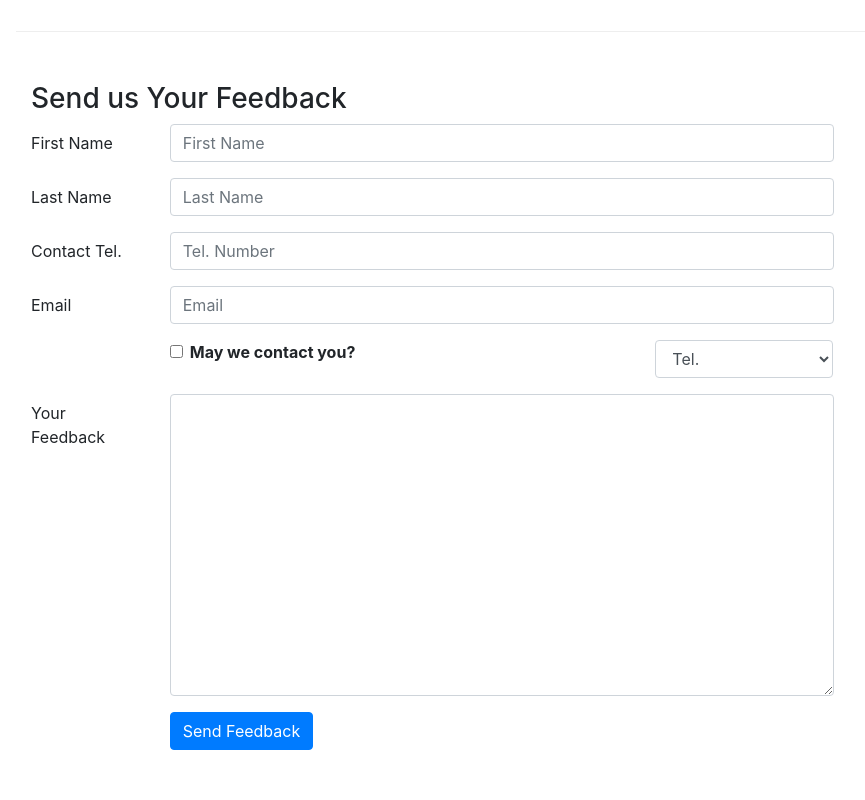
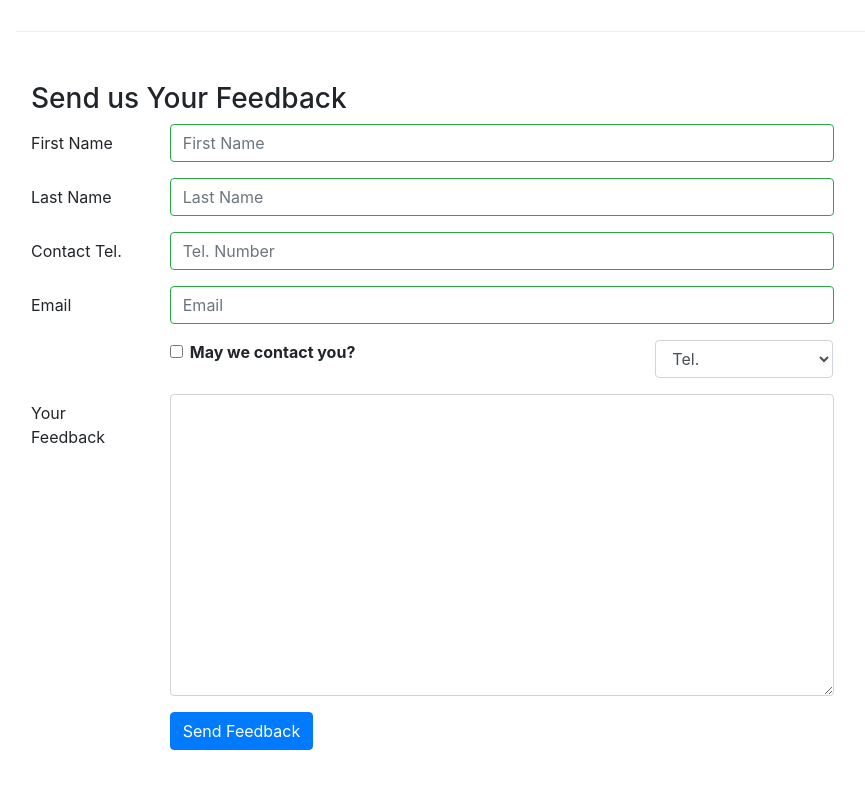
Before and after one commit to roman-pinchuk/react-one-web-app, a React (Create React App) app: page /contactus in a window 1280 px wide. Shown: the part 840-1640 px from the top of the page, without its empty margins (69-934 px from the left). Built offline with nearby package versions, Linux system fonts and the light colour scheme; the HTML template or start-up script is replaced by a standard one.

Commit message:
Uncontrolled Forms

```diff
--- a/src/components/ContactComponent.js
+++ b/src/components/ContactComponent.js
@@ -1,4 +1,4 @@
-import React, {Component} from 'react';
+import React, { Component } from "react";
 import {
   Breadcrumb,
   BreadcrumbItem,
@@ -7,14 +7,14 @@ import {
   FormGroup,
   Label,
   Input,
-	Col
-} from 'reactstrap';
-import {Link} from 'react-router-dom';
+  Col,
+  FormFeedback
+} from "reactstrap";
+import { Link } from "react-router-dom";
 
 class Contact extends Component {
   constructor(props) {
     super(props);
-
     this.state = {
       firstname: "",
       lastname: "",
@@ -22,29 +22,80 @@ class Contact extends Component {
       email: "",
       agree: false,
       contactType: "Tel.",
-			message: ""
+      message: "",
+      touched: {
+        firstname: false,
+        lastname: false,
+        telnum: false,
+        email: false
+      }
     };
     this.handleSubmit = this.handleSubmit.bind(this);
     this.handleInputChange = this.handleInputChange.bind(this);
+    this.handleBlur = this.handleBlur.bind(this);
   }
 
   handleInputChange(event) {
     const target = event.target;
-		const value = target.type === "checkbox"
-			? target.checked
-			: target.value;
+    const value = target.type === "checkbox" ? target.checked : target.value;
     const name = target.name;
-		this.setState({[name]: value});
+    this.setState({ [name]: value });
   }
-
   handleSubmit(event) {
     console.log("Current State is: " + JSON.stringify(this.state));
     alert("Current State is: " + JSON.stringify(this.state));
     event.preventDefault();
   }
 
+  handleBlur = field => evt => {
+    this.setState({
+      touched: {
+        ...this.state.touched,
+        [field]: true
+      }
+    });
+  };
+
+  validate(firstname, lastname, telnum, email) {
+    const errors = {
+      firstname: "",
+      lastname: "",
+      telnum: "",
+      email: ""
+    };
+
+    if (this.state.touched.firstname && firstname.length < 3)
+      errors.firstname = "First Name should be >= 3 characters";
+    else if (this.state.touched.firstname && firstname.length > 10)
+      errors.firstname = "First Name should be <= 10 characters";
+
+    if (this.state.touched.lastname && lastname.length < 3)
+      errors.lastname = "Last Name should be >= 3 characters";
+    else if (this.state.touched.lastname && lastname.length > 10)
+      errors.lastname = "Last Name should be <= 10 characters";
+
+    const reg = /^\d+$/;
+    if (this.state.touched.telnum && !reg.test(telnum))
+      errors.telnum = "Tel. Number should contain only numbers";
+
+    if (
+      this.state.touched.email &&
+      email.split("").filter(x => x === "@").length !== 1
+    )
+      errors.email = "Email should contain a @";
+
+    return errors;
+  }
+
   render() {
-		return (<div className="container">
+    const errors = this.validate(
+      this.state.firstname,
+      this.state.lastname,
+      this.state.telnum,
+      this.state.email
+    );
+    return (
+      <div className="container">
         <div className="row">
           <Breadcrumb>
             <BreadcrumbItem>
@@ -54,7 +105,7 @@ class Contact extends Component {
           </Breadcrumb>
           <div className="col-12">
             <h3>Contact Us</h3>
-					<hr/>
+            <hr />
           </div>
         </div>
         <div className="row row-content">
@@ -65,16 +116,16 @@ class Contact extends Component {
             <h5>Our Address</h5>
             <address>
               121, Clear Water Bay Road
-						<br/>
+              <br />
               Clear Water Bay, Kowloon
-						<br/>
+              <br />
               HONG KONG
-						<br/>
-						<i className="fa fa-phone"/>: +852 1234 5678
-						<br/>
-						<i className="fa fa-fax"/>: +852 8765 4321
-						<br/>
-						<i className="fa fa-envelope"/>:{" "}
+              <br />
+              <i className="fa fa-phone" />: +852 1234 5678
+              <br />
+              <i className="fa fa-fax" />: +852 8765 4321
+              <br />
+              <i className="fa fa-envelope" />:
               <a href="mailto:confusion@food.net">confusion@food.net</a>
             </address>
           </div>
@@ -83,16 +134,24 @@ class Contact extends Component {
           </div>
           <div className="col-12 col-sm-11 offset-sm-1">
             <div className="btn-group" role="group">
-						<a role="button" className="btn btn-primary" href="tel:+85212345678">
-							<i className="fa fa-phone"/>
+              <a
+                role="button"
+                className="btn btn-primary"
+                href="tel:+85212345678"
+              >
+                <i className="fa fa-phone" />
                 Call
               </a>
               <a role="button" className="btn btn-info">
-							<i className="fa fa-skype"/>
+                <i className="fa fa-skype" />
                 Skype
               </a>
-						<a role="button" className="btn btn-success" href="mailto:confusion@food.net">
-							<i className="fa fa-envelope-o"/>
+              <a
+                role="button"
+                className="btn btn-success"
+                href="mailto:confusion@food.net"
+              >
+                <i className="fa fa-envelope-o" />
                 Email
               </a>
             </div>
@@ -109,7 +168,18 @@ class Contact extends Component {
                   First Name
                 </Label>
                 <Col md={10}>
-								<Input type="text" id="firstname" name="firstname" placeholder="First Name" value={this.state.firstname} onChange={this.handleInputChange}/>
+                  <Input
+                    type="text"
+                    id="firstname"
+                    name="firstname"
+                    placeholder="First Name"
+                    value={this.state.firstname}
+                    valid={errors.firstname === ""}
+                    invalid={errors.firstname !== ""}
+                    onBlur={this.handleBlur("firstname")}
+                    onChange={this.handleInputChange}
+                  />
+                  <FormFeedback>{errors.firstname}</FormFeedback>
                 </Col>
               </FormGroup>
               <FormGroup row="row">
@@ -117,7 +187,18 @@ class Contact extends Component {
                   Last Name
                 </Label>
                 <Col md={10}>
-								<Input type="text" id="lastname" name="lastname" placeholder="Last Name" value={this.state.lastname} onChange={this.handleInputChange}/>
+                  <Input
+                    type="text"
+                    id="lastname"
+                    name="lastname"
+                    placeholder="Last Name"
+                    value={this.state.lastname}
+                    valid={errors.lastname === ""}
+                    invalid={errors.lastname !== ""}
+                    onBlur={this.handleBlur("lastname")}
+                    onChange={this.handleInputChange}
+                  />
+                  <FormFeedback>{errors.lastname}</FormFeedback>
                 </Col>
               </FormGroup>
               <FormGroup row="row">
@@ -125,7 +206,18 @@ class Contact extends Component {
                   Contact Tel.
                 </Label>
                 <Col md={10}>
-								<Input type="tel" id="telnum" name="telnum" placeholder="Tel. Number" value={this.state.telnum} onChange={this.handleInputChange}/>
+                  <Input
+                    type="tel"
+                    id="telnum"
+                    name="telnum"
+                    placeholder="Tel. Number"
+                    value={this.state.telnum}
+                    valid={errors.telnum === ""}
+                    invalid={errors.telnum !== ""}
+                    onBlur={this.handleBlur("telnum")}
+                    onChange={this.handleInputChange}
+                  />
+                  <FormFeedback>{errors.telnum}</FormFeedback>
                 </Col>
               </FormGroup>
               <FormGroup row="row">
@@ -133,26 +225,51 @@ class Contact extends Component {
                   Email
                 </Label>
                 <Col md={10}>
-								<Input type="email" id="email" name="email" placeholder="Email" value={this.state.email} onChange={this.handleInputChange}/>
+                  <Input
+                    type="email"
+                    id="email"
+                    name="email"
+                    placeholder="Email"
+                    value={this.state.email}
+                    valid={errors.email === ""}
+                    invalid={errors.email !== ""}
+                    onBlur={this.handleBlur("email")}
+                    onChange={this.handleInputChange}
+                  />
+                  <FormFeedback>{errors.email}</FormFeedback>
                 </Col>
               </FormGroup>
               <FormGroup row="row">
-							<Col md={{
+                <Col
+                  md={{
                     size: 6,
                     offset: 2
-								}}>
+                  }}
+                >
                   <FormGroup check="check">
                     <Label check="check">
-										<Input type="checkbox" name="agree" checked={this.state.agree} onChange={this.handleInputChange}/>{" "}
+                      <Input
+                        type="checkbox"
+                        name="agree"
+                        checked={this.state.agree}
+                        onChange={this.handleInputChange}
+                      />{" "}
                       <strong>May we contact you?</strong>
                     </Label>
                   </FormGroup>
                 </Col>
-							<Col md={{
+                <Col
+                  md={{
                     size: 3,
                     offset: 1
-								}}>
-								<Input type="select" name="contactType" value={this.state.contactType} onChange={this.handleInputChange}>
+                  }}
+                >
+                  <Input
+                    type="select"
+                    name="contactType"
+                    value={this.state.contactType}
+                    onChange={this.handleInputChange}
+                  >
                     <option>Tel.</option>
                     <option>Email</option>
                   </Input>
@@ -163,14 +280,23 @@ class Contact extends Component {
                   Your Feedback
                 </Label>
                 <Col md={10}>
-								<Input type="textarea" id="message" name="message" rows="12" value={this.state.message} onChange={this.handleInputChange}/>
+                  <Input
+                    type="textarea"
+                    id="message"
+                    name="message"
+                    rows="12"
+                    value={this.state.message}
+                    onChange={this.handleInputChange}
+                  />
                 </Col>
               </FormGroup>
               <FormGroup row="row">
-							<Col md={{
+                <Col
+                  md={{
                     size: 10,
                     offset: 2
-								}}>
+                  }}
+                >
                   <Button type="submit" color="primary">
                     Send Feedback
                   </Button>
@@ -179,7 +305,8 @@ class Contact extends Component {
             </Form>
           </div>
         </div>
-		</div>);
+      </div>
+    );
   }
 }
 
```
Also changed, not shown: src/components/FooterComponent.js (+13 -5 lines), src/components/HeaderComponent.js (+82 -6 lines). Lines whose indentation alone changed are shown as unchanged.
